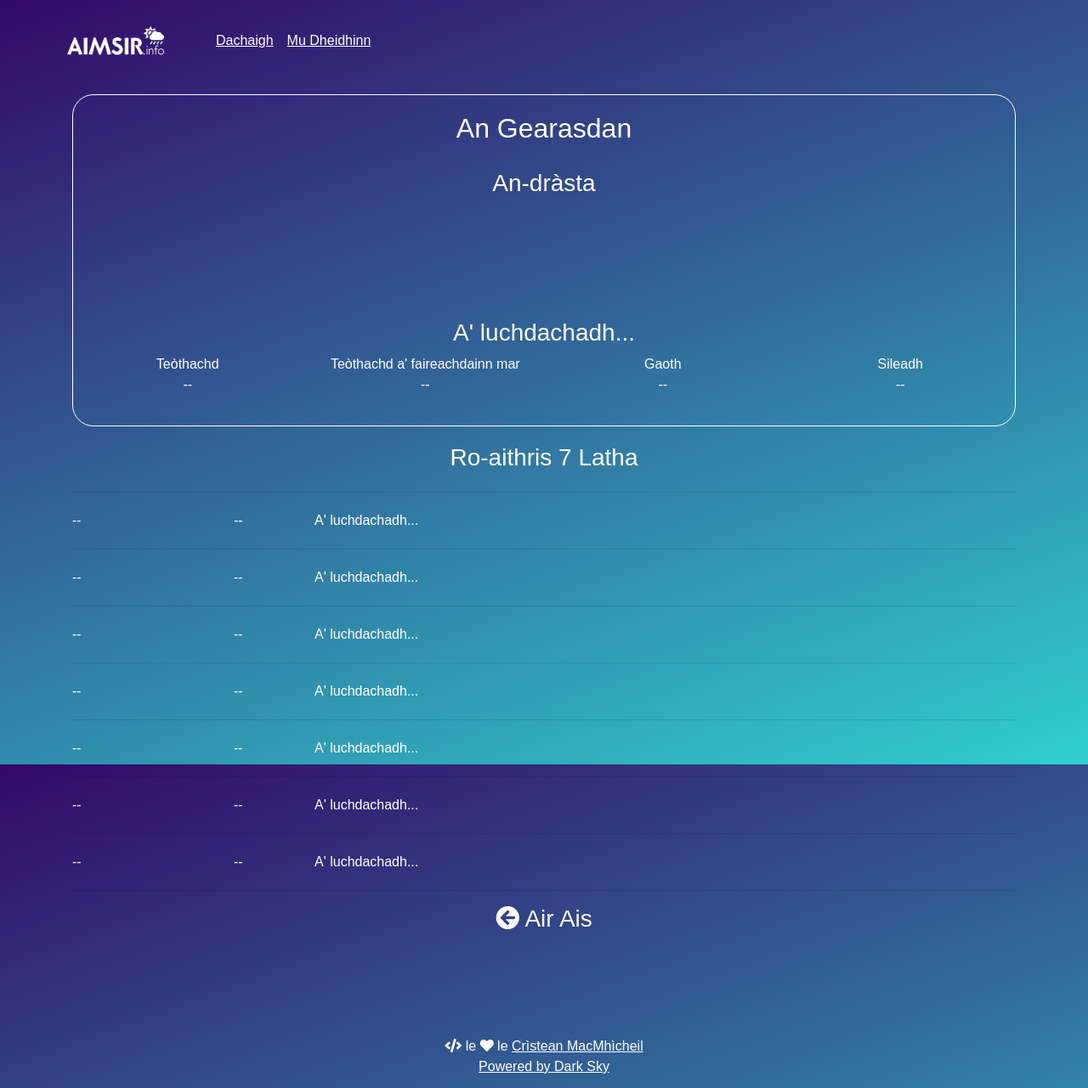
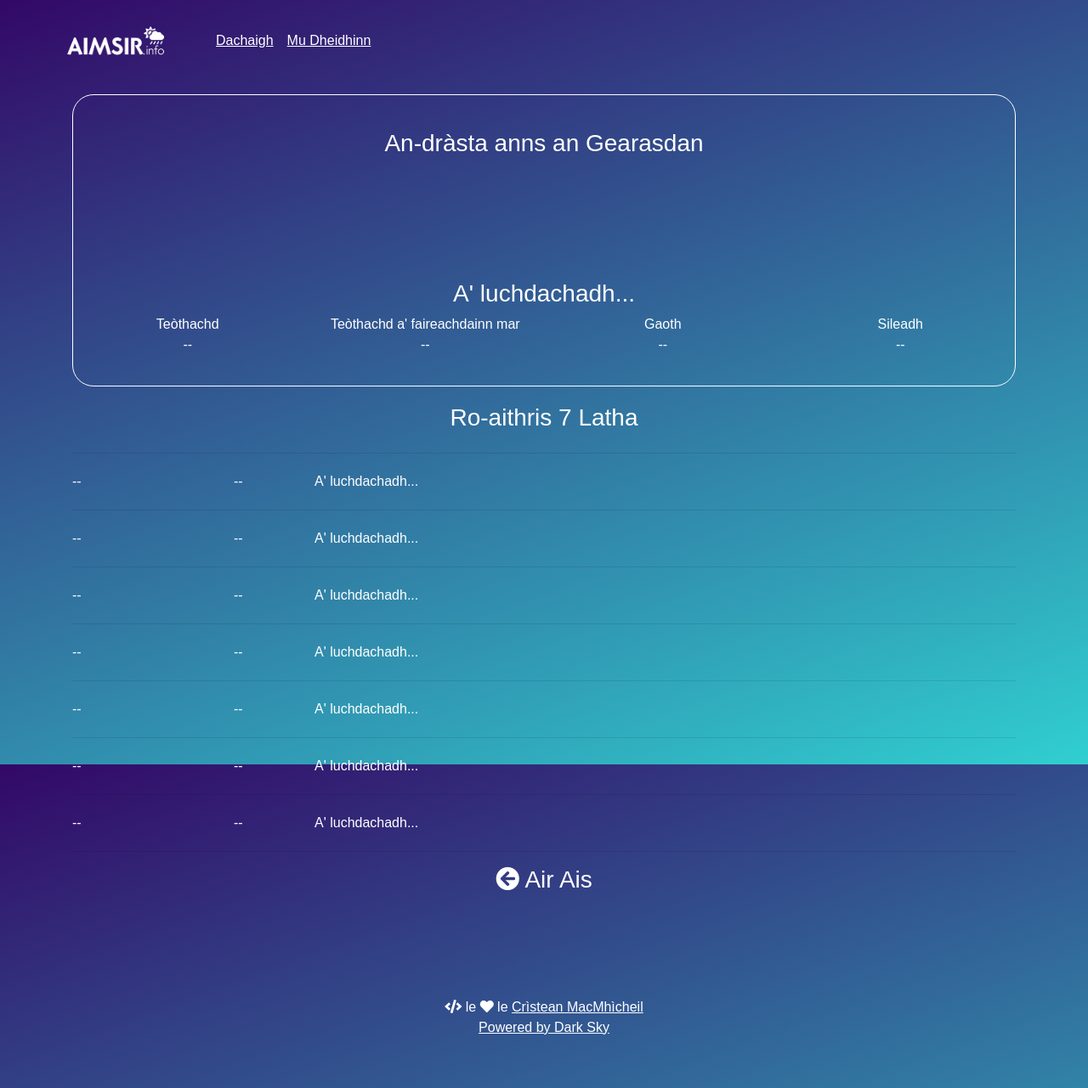
Before and after one commit to angeidheal/aimsir, a Jekyll site: the page built from baile/an-gearasdan.html, in a window 1280 px wide. Shown: the whole page at 85% size. Built offline with Jekyll 4.4.1, drawn with Linux system fonts in a browser that asks for light colours; nearby versions of some CDN libraries; a script that is not in the unit is left out.

Commit message:
Update an-gearasdan.html

```diff
--- a/baile/an-gearasdan.html
+++ b/baile/an-gearasdan.html
@@ -6,8 +6,8 @@ permalink: /baile/an-gearasdan/
 
 <div class="container">
   <div class="current-weather">
-    <h2 class="location">An Gearasdan</h2>
-    <h3 class="section-header">An-dràsta</h3>
+    <!--<h2 class="location">An Gearasdan</h2>-->
+    <h3 class="section-header">An-dràsta anns an Gearasdan</h3>
     <div class="row">
       <div class="col-md-12 weather-icon">
         <canvas class="icon" width="128" height="128"></canvas>
```
